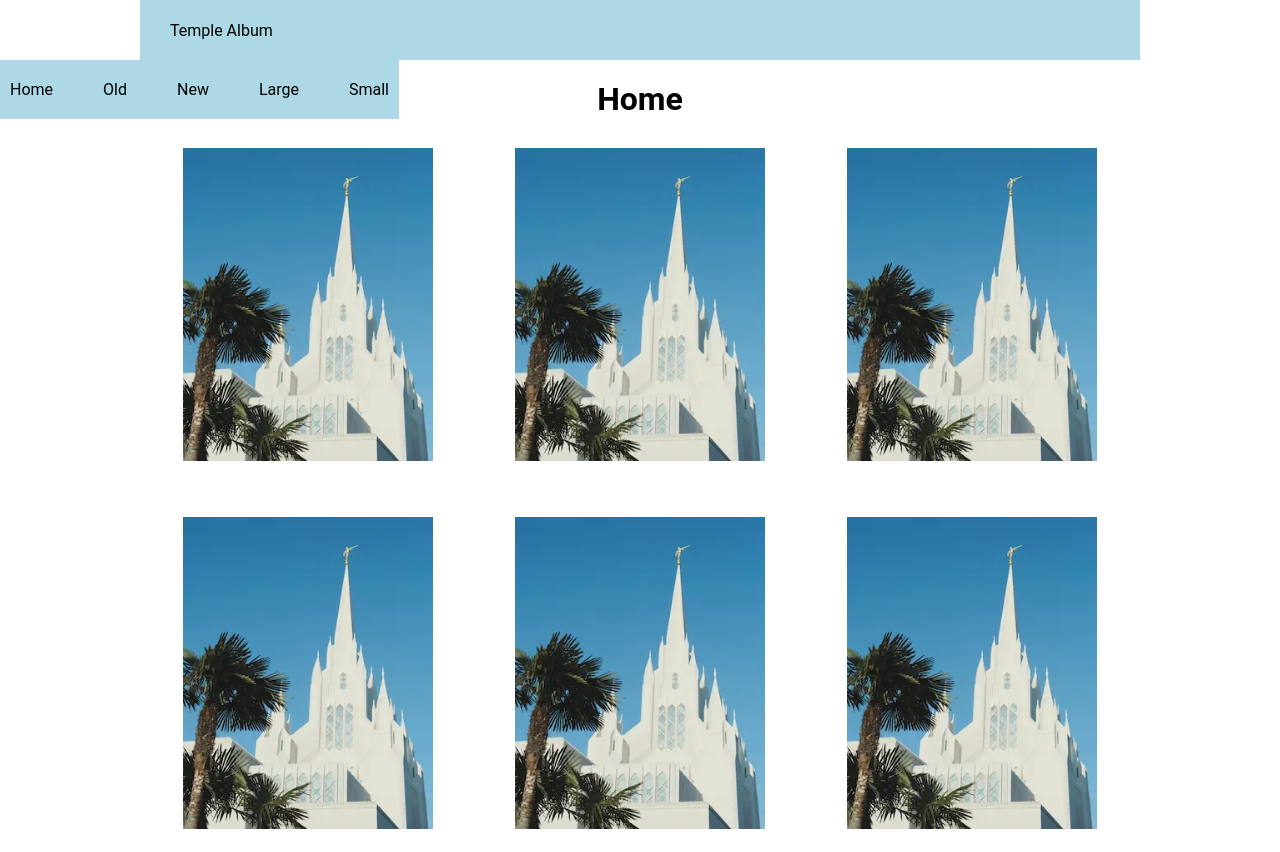
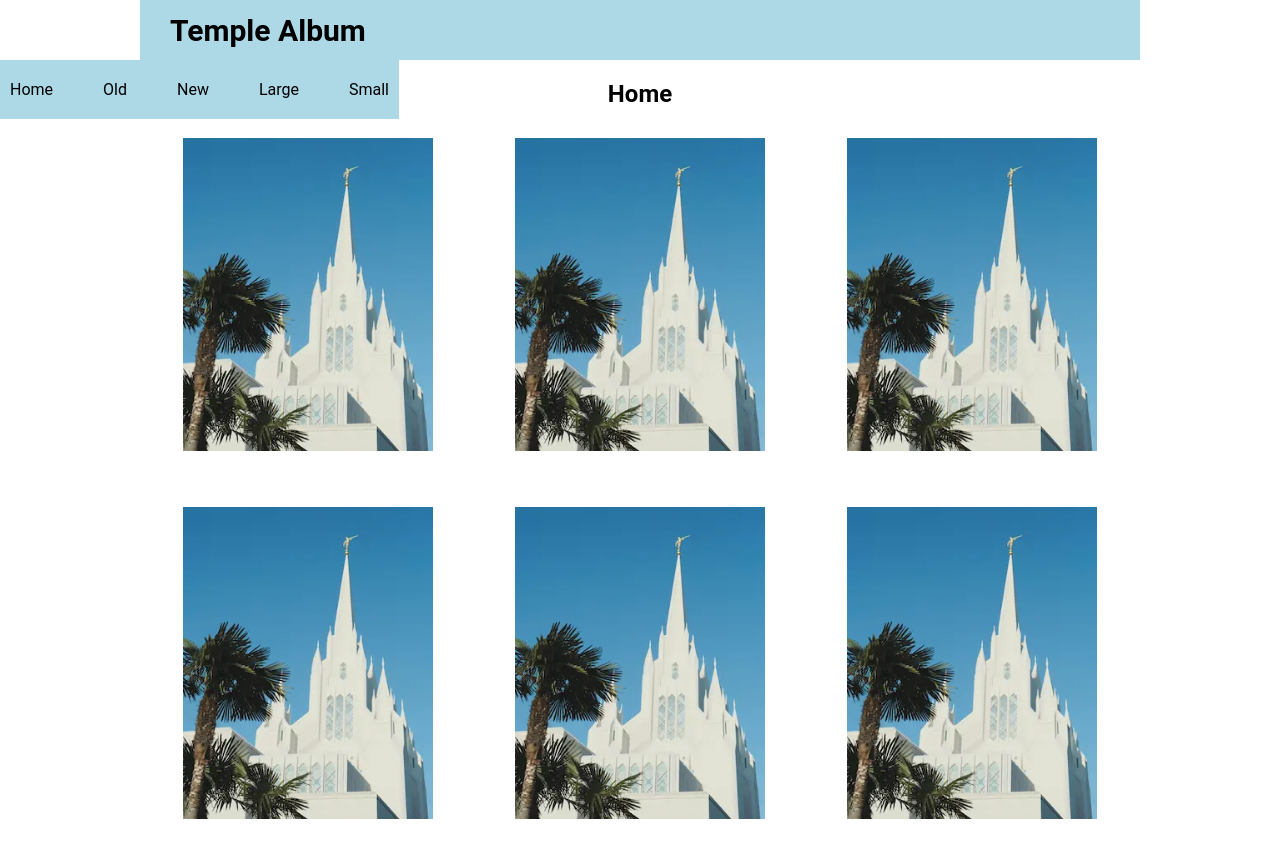
Before and after one commit to jdc1731/wdd131, a plain HTML site: page temples.html in a window 1280 px wide. Shown: the top 852 px of the page. Drawn offline with Linux system fonts and the light colour scheme.

Commit message:
fixed h1

```diff
--- a/styles/temples-large.css
+++ b/styles/temples-large.css
@@ -27,8 +27,9 @@
     /* width: 100%; */
   }
 
-  header p {
+  header h1 {
     margin: 0;
+    font-size: 30px;
   }
 
   nav {
@@ -37,7 +38,7 @@
     max-width: min-content;
   }
 
-  h1 {
+  h2 {
     text-align: center;
     margin: 20px 20px 0 20px;
   }
--- a/styles/temples.css
+++ b/styles/temples.css
@@ -94,5 +94,11 @@ a:hover {
     text-align: center;
     }
 
+h2 {
+        text-align: center;
+    }
+
 h1 {
-        text-align: center;}
+    margin: 0;
+    font-size: 25px;
+}
--- a/temples.html
+++ b/temples.html
@@ -14,7 +14,7 @@
 <body>
     <header>
         <div class="header-content">
-        <p>Temple Album</p>
+        <h1>Temple Album</h1>
         <button id="menu-button">&#9776;</button>
         <nav id="nav-menu">
             <a href="#">Home</a>
@@ -26,7 +26,7 @@
         </div>
     </header>
     <main>
-        <h1>Home</h1>
+        <h2>Home</h2>
         <div>
         <figure>
             <img src="images/sandiegotemple.webp" alt="Temple">
```
